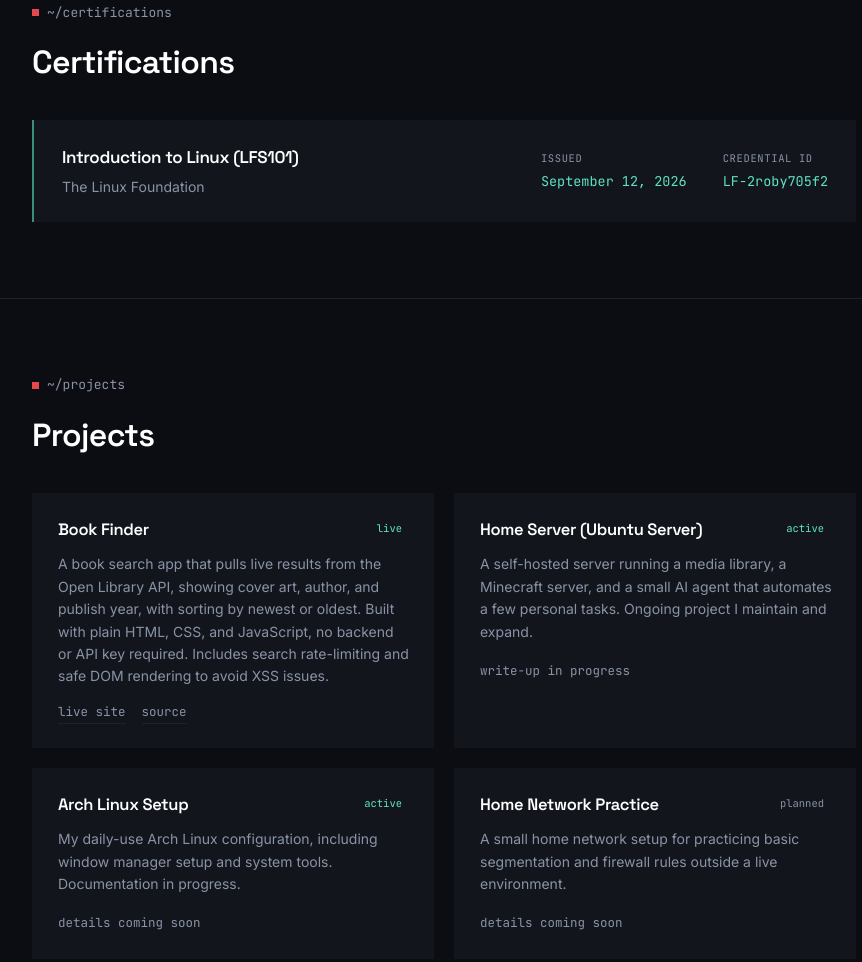
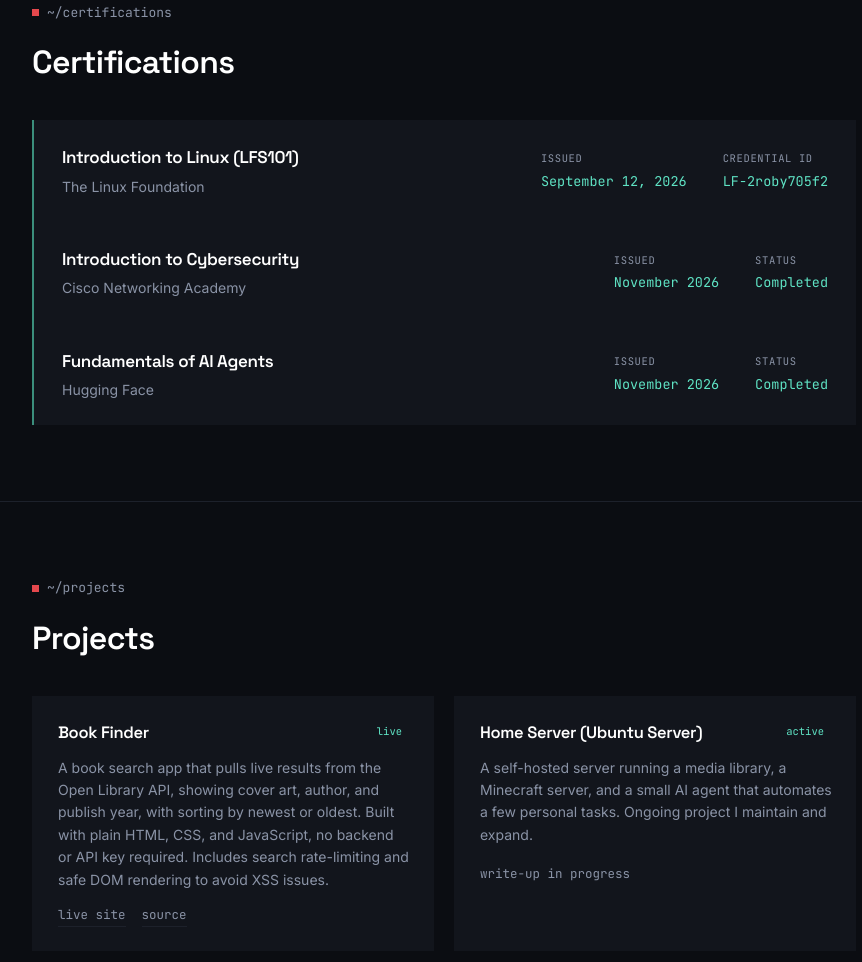
Before and after one commit to RubenSanosh/rubensanosh.github.io, a plain HTML site: page index.html in a window 1280 px wide. Shown: the part 2254-3216 px from the top of the page, without its empty margins (196-1058 px from the left). Drawn offline with Linux system fonts and the light colour scheme.

Commit message:
Add certification cards and update footer date
Added two new certification cards for 'Introduction to Cybersecurity' and 'Fundamentals of AI Agents'. Updated last updated date in the footer.

```diff
--- a/index.html
+++ b/index.html
@@ -128,6 +128,38 @@
         <div>
           <dt>Credential ID</dt>
           <dd>LF-2roby705f2</dd>
+        </div>
+      </dl>
+    </div>
+    <div class="cert-card">
+      <div class="cert-main">
+        <h3>Introduction to Cybersecurity</h3>
+        <p class="cert-issuer">Cisco Networking Academy</p>
+      </div>
+      <dl class="cert-meta">
+        <div>
+          <dt>Issued</dt>
+          <dd>November 2026</dd>
+        </div>
+        <div>
+          <dt>Status</dt>
+          <dd>Completed</dd>
+        </div>
+      </dl>
+    </div>
+    <div class="cert-card">
+      <div class="cert-main">
+        <h3>Fundamentals of AI Agents</h3>
+        <p class="cert-issuer">Hugging Face</p>
+      </div>
+      <dl class="cert-meta">
+        <div>
+          <dt>Issued</dt>
+          <dd>November 2026</dd>
+        </div>
+        <div>
+          <dt>Status</dt>
+          <dd>Completed</dd>
         </div>
       </dl>
     </div>
@@ -263,7 +295,7 @@
 </section>
 
 <footer>
-  <p>Built and maintained by Ruben Sanosh. Last updated September 2026.</p>
+  <p>Built and maintained by Ruben Sanosh. Last updated November 2026.</p>
 </footer>
 
 </body>
```
